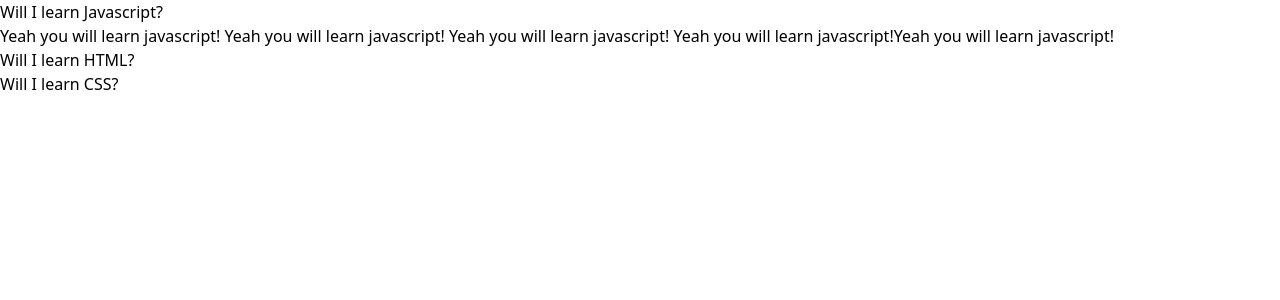
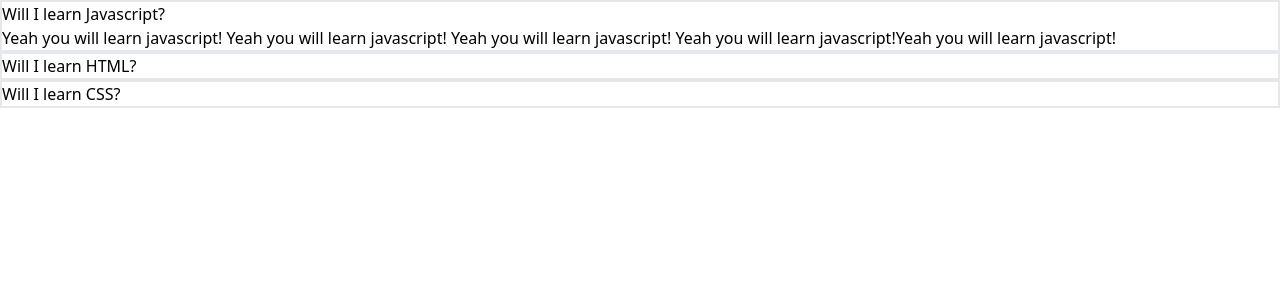
Before and after one commit to p2arthur/Cool_components_react_app, a React (Vite) app: page / in a window 1280 px wide. Shown: the top 300 px of the page. Built offline with nearby package versions, Linux system fonts and the light colour scheme.

Commit message:
Added the event handler to make the right accordion expand when clicked

```diff
--- a/src/components/Accordion.jsx
+++ b/src/components/Accordion.jsx
@@ -11,9 +11,13 @@
     const isExpanded = index === expandedIndex; //True or false
 
     //Creating a conditional rendering variable to show the div with the content only if isExpanded is true. If it's not react will no render anything
-
+    //isExpanded && <div>{ite.content}</div>
     return (
-      <div key={item.id}>
+      <div
+        className="border-2 cursor-pointer"
+        key={item.id}
+        onClick={() => setExpandedIndex(index)}
+      >
         <h3>{item.label}</h3>
         {isExpanded && <div>{item.content}</div>}
       </div>
```
